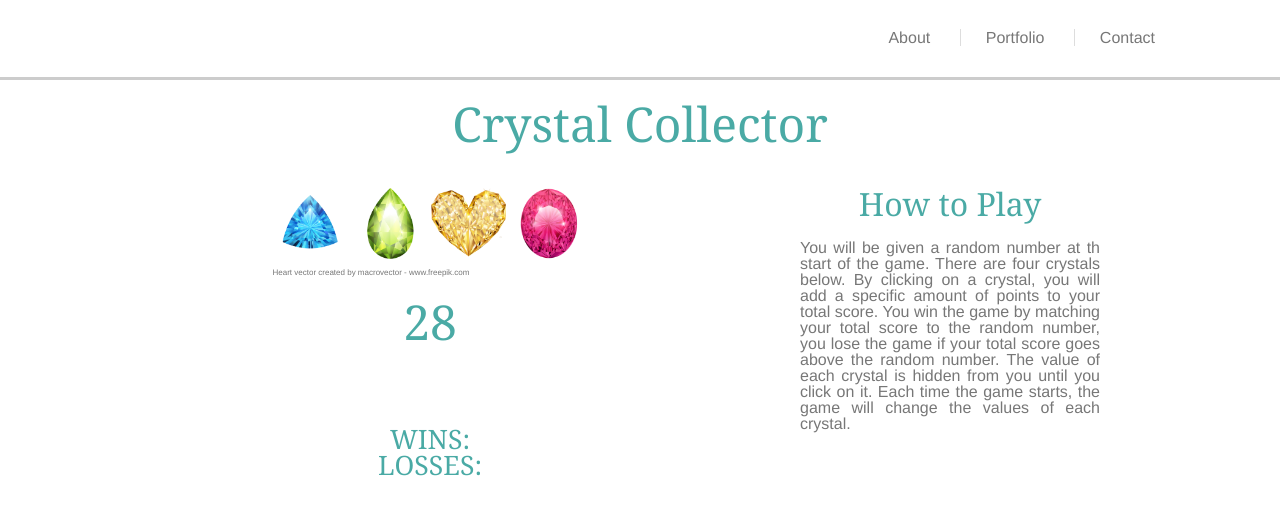
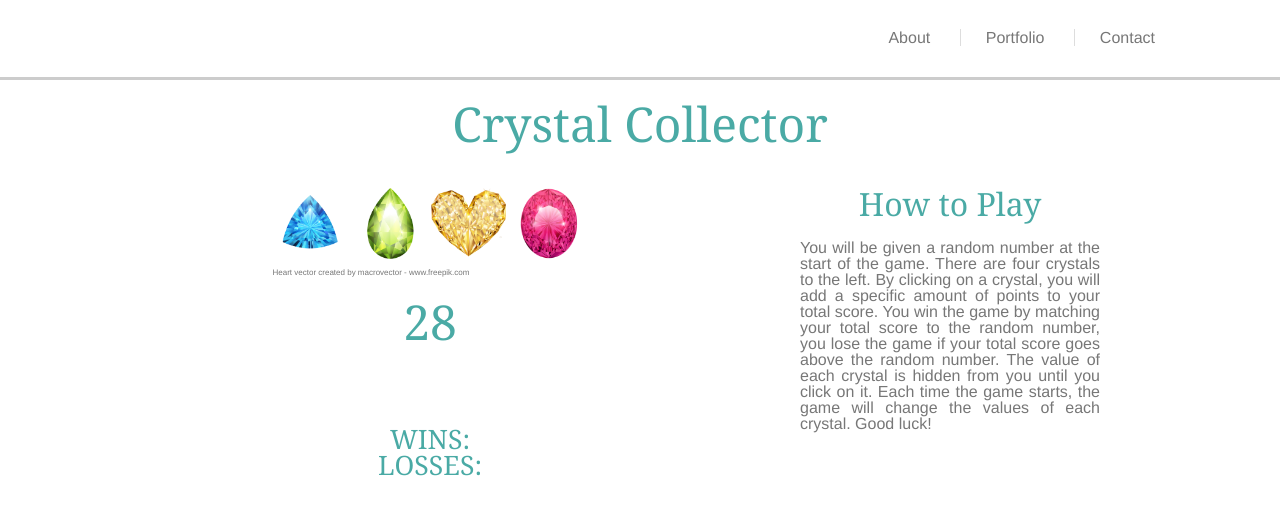
Before and after one commit to brittgalloway/Crystal_collector, a plain HTML site: page index.html in a window 1280 px wide. Drawn offline with nearby package versions, Linux system fonts and the light colour scheme.

Commit message:
edit instructs

```diff
--- a/index.html
+++ b/index.html
@@ -37,13 +37,14 @@
       <h1>Crystal Collector</h1>
       <article>
         <h2>How to Play</h2>
-        You will be given a random number at th start of the game. There are
-          four crystals below. By clicking on a crystal, you will add a specific
+        You will be given a random number at the start of the game. There are
+          four crystals to the left. By clicking on a crystal, you will add a specific
           amount of points to your total score. You win the game by matching
           your total score to the random number, you lose the game if your total
           score goes above the random number. The value of each crystal is
           hidden from you until you click on it. Each time the game starts, the
           game will change the values of each crystal.
+          Good luck!
         </p>
       </article>
       <aside>
```
